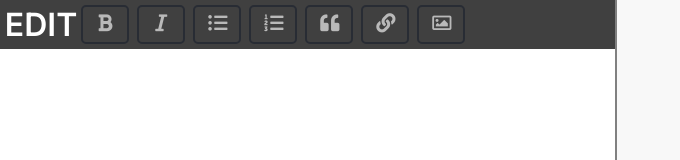
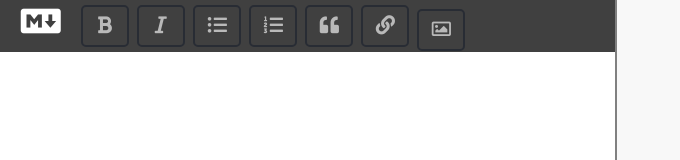
Before and after one commit to shawn-dsilva/react-markdown-editor, a React (Create React App) app: page / in a window 1280 px wide. Shown: the top 160 px of the page, without its empty margins (0-680 px from the left). Built offline with nearby package versions, Linux system fonts and the light colour scheme.

Commit message:
Insert Image modal refactored into component

```diff
--- a/src/App.css
+++ b/src/App.css
@@ -169,3 +169,8 @@
 .modal-close:hover {
   background-color: whitesmoke!important;
 }
+
+.md-logo {
+  margin-right: 1rem;
+  margin-left: 1rem;
+}
--- /dev/null
+++ b/src/components/InsertImageModal.js
@@ -0,0 +1,42 @@
+import React, { useContext, useRef, useState } from 'react';
+import Modal from './Modal';
+
+function InsertImageModal(props) {
+
+    const [modalToggle, setModalToggle] = useState(false);
+    const [modalInputName, setModalInputName] = useState("");
+
+    const modalToggler = () => {
+        setModalToggle(!modalToggle);
+    }
+
+    const handleInputChange = (event) => {
+        setModalInputName(event.target.value);
+    }
+
+    const handleURLSubmit = (event) => {
+        const imageURL = `![](${modalInputName})`
+        props.setNameFromRef(props.textArea.current.value);
+        props.textArea.current.setRangeText(` ${imageURL} `);
+        props.dispatch({type:"text", data: props.textArea.current.value});
+    }
+
+    return (
+        <div>
+            <button onClick={e => modalToggler(e)} ><i class="far fa-image"></i></button>
+      <Modal show={modalToggle} onClose={e => modalToggler(e)}>
+        <h1>Insert Image From URL</h1>
+        <input
+         type="text"
+         value={modalInputName}
+         name="modalInputName"
+         onChange={e => handleInputChange(e)}
+         >
+        </input>
+        <button className="modal-submit" onClick={e => handleURLSubmit(e)}>submit</button>
+      </Modal>
+        </div>
+    )
+}
+
+export default InsertImageModal
--- a/src/components/WriteDiv.js
+++ b/src/components/WriteDiv.js
@@ -1,14 +1,13 @@
 import React, { useContext, useRef, useState } from 'react';
 import { store } from '../store';
 import Modal from './Modal';
+import InsertImageModal from './InsertImageModal';
 
 function WriteDiv() {
     const globalState = useContext(store);
     const { dispatch } = globalState;
     const [nameFromRef, setNameFromRef] = useState(``);
     let textArea = useRef(null);
-    const [modalToggle, setModalToggle] = useState(false);
-    const [modalInputName, setModalInputName] = useState("");
 
     const onChange = (event) => {
       let text = event.target.value
@@ -17,22 +16,6 @@ function WriteDiv() {
       console.log(text);
       dispatch({type:"text", data: text});
 
-    }
-
-    const handleInputChange = (event) => {
-      setModalInputName(event.target.value);
-    }
-
-    const handleURLSubmit = (event) => {
-      textArea = textArea.current;
-      const imageURL = `![](${modalInputName})`
-      textArea.setRangeText(` ${imageURL} `);
-      setNameFromRef(textArea.value);
-      dispatch({type:"text", data: textArea.value});
-    }
-
-    const modalToggler = () => {
-      setModalToggle(!modalToggle);
     }
 
     const clickHandler = (operator) => {
@@ -59,25 +42,15 @@ function WriteDiv() {
 
     return (
       <div className="writeDivContainer">
-      <div className="writeBanner">EDIT
+      <div className="writeBanner">
+      <i className="fab fa-markdown md-logo"></i>
       <button onClick={ () => clickHandler("b")}><i class="fas fa-bold"></i></button>
       <button onClick={ () => clickHandler("i")}><i class="fas fa-italic"></i></button>
       <button ><i class="fas fa-list-ul"></i></button>
       <button ><i class="fas fa-list-ol"></i></button>
       <button ><i class="fas fa-quote-left"></i></button>
       <button ><i class="fas fa-link"></i></button>
-      <button onClick={e => modalToggler(e)} ><i class="far fa-image"></i></button>
-      <Modal show={modalToggle} onClose={e => modalToggler(e)}>
-        <h1>Insert Image From URL</h1>
-        <input
-         type="text"
-         value={modalInputName}
-         name="modalInputName"
-         onChange={e => handleInputChange(e)}
-         >
-        </input>
-        <button className="modal-submit" onClick={e => handleURLSubmit(e)}>submit</button>
-      </Modal>
+      <InsertImageModal dispatch={dispatch} textArea={textArea} setNameFromRef={setNameFromRef}/>
       </div>
         <textarea ref={textArea} className="writeDiv" value={nameFromRef}  onChange={onChange}   />
       </div>
```
